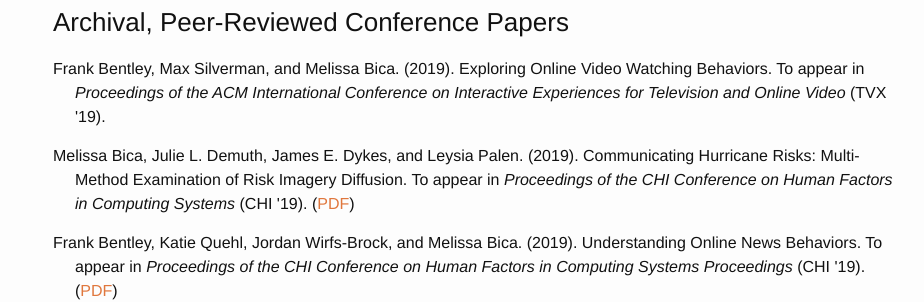
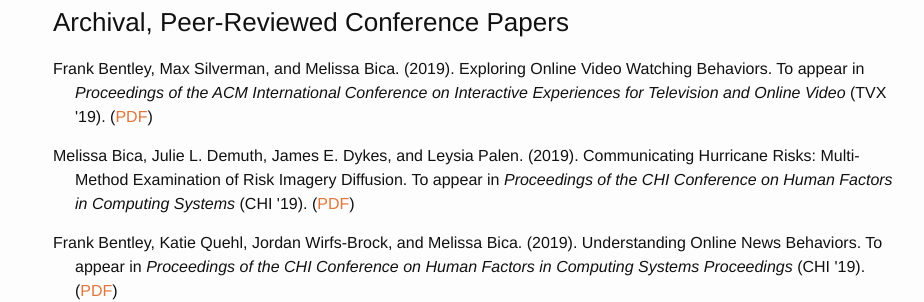
Before and after one commit to melissabica/melissabica.github.io, a Jekyll site: the page built from 3-cv.md, in a window 1280 px wide and 900 px high, scrolled down 615 px. Shown: the part 176-478 px from the top of the window, without its empty margins (167-1091 px from the left). Built offline with Jekyll 4.4.1, drawn with Linux system fonts in a browser that asks for light colours; nearby versions of some CDN libraries; comment, search, counter and statistics services are not loaded; part of the change alters nothing that is shown.

Commit message:
added TVX paper to CV

```diff
--- a/3-cv.md
+++ b/3-cv.md
@@ -38,8 +38,7 @@ permalink: /cv/
 
 <h3><a id="publications-conf" class="anchor" aria-hidden="true" href="#publications-conf"><img src="\assets\link.png" style="width:15px"></a>Archival, Peer-Reviewed Conference Papers</h3>
 
-<p class="hangingindent">Frank Bentley, Max Silverman, and Melissa Bica. (2019). <span class="bolder">Exploring Online Video Watching Behaviors.</span> To appear in <span class="proceedings">Proceedings of the ACM International Conference on Interactive Experiences for Television and Online Video</span> (TVX '19).
-	<!-- (<a href="/assets/files/CHI2019-FINAL_paper315.pdf" target="_blank" class="bolder">PDF</a>) -->
+<p class="hangingindent">Frank Bentley, Max Silverman, and Melissa Bica. (2019). <span class="bolder">Exploring Online Video Watching Behaviors.</span> To appear in <span class="proceedings">Proceedings of the ACM International Conference on Interactive Experiences for Television and Online Video</span> (TVX '19). (<a href="/assets/files/TVX19a-sub1020-cam-i16.pdf" target="_blank" class="bolder">PDF</a>)
 </p>
 
 
```
Also changed, not shown: 2 other files.
